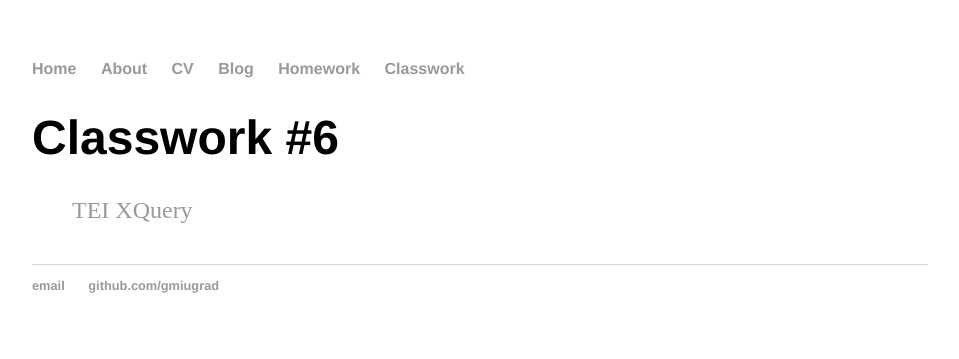
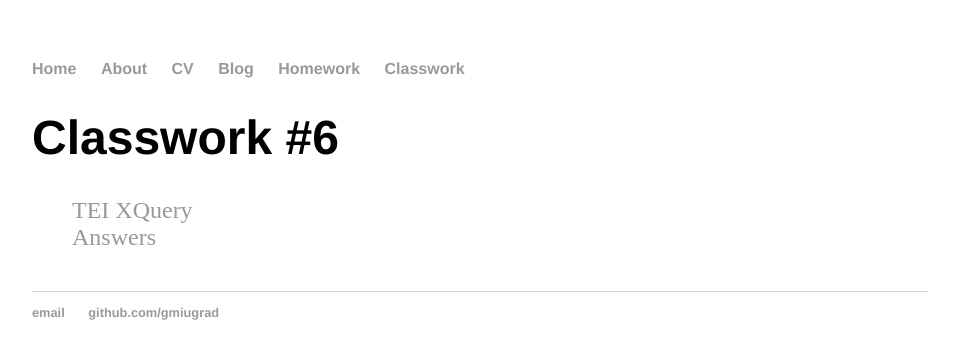
Before and after one commit to gmiugrad/gmiugrad.github.io, a Jekyll site: the page built from classwork/cw6/index.html, in a window 1280 px wide. Shown: the top 359 px of the page, without its empty margins (160-1119 px from the left). Built offline with Jekyll 4.4.1, drawn with Linux system fonts in a browser that asks for light colours.

Commit message:
Update index.html

```diff
--- a/classwork/cw6/index.html
+++ b/classwork/cw6/index.html
@@ -6,4 +6,5 @@ date: 2022-02-17
 <h1>{{ page.title }}</h1>
 <ul class="posts">
 <li><a href="/classwork/cw6/inclass6.xquery">TEI XQuery</a></li>
+<li><a href="/classwork/cw6/inclass6.html">Answers</a></li>
 </ul>
```
